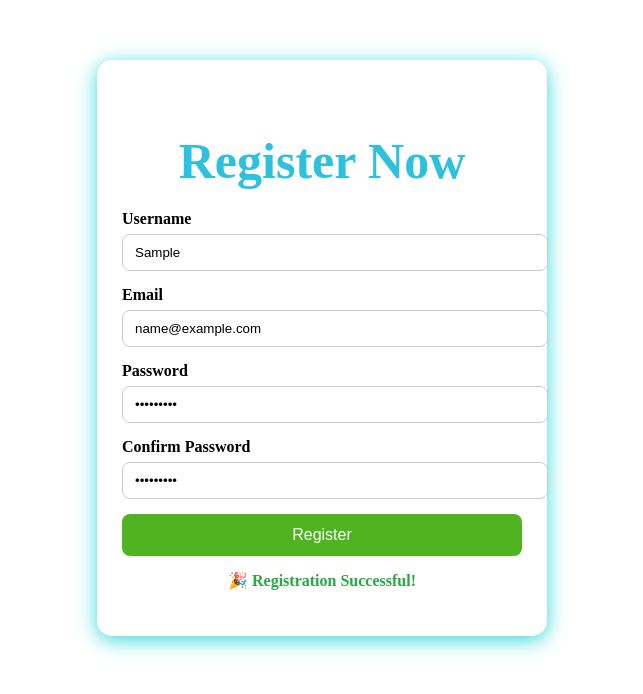
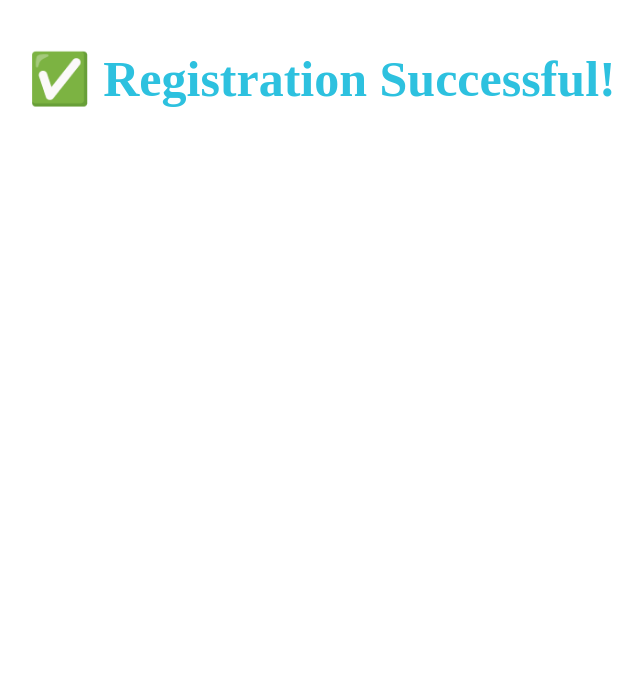
Before and after one commit to pratiksha0024/RegistrationForm, a React (Create React App) app: page / in a window 1280 px wide. Both pictures are taken after typing "Sample", "name@example.com", "Sample123", "Sample123" into the empty fields and a click on the button "Register". Shown: the top 694 px of the page, without its empty margins (318-961 px from the left). Built offline with nearby package versions, Linux system fonts and the light colour scheme.

Commit message:
Commited

```diff
--- a/src/Register.js
+++ b/src/Register.js
@@ -1,5 +1,5 @@
 import React, { useState } from 'react';
-import './App.css';
+import  './App.css';
 
 function RegistrationForm() {
   const [formData, setFormData] = useState({
@@ -10,7 +10,8 @@ function RegistrationForm() {
   });
 
   const [errors, setErrors] = useState({});
-  const [submitted, setSubmitted] = useState(false);
+  const [submit, setSubmitted] = useState(false);
+  const [text,setText]=useState("Shraddha")
 
   const handleChange = (e) => {
     const { name, value } = e.target;
@@ -19,11 +20,14 @@ function RegistrationForm() {
 
   const validate = () => {
     let newErrors = {};
-    if (!formData.username.trim()) newErrors.username = 'Username is required';
-    if (!formData.email.trim()) newErrors.email = 'Email is required';
-    if (!formData.password) newErrors.password = 'Password is required';
-    if (formData.password !== formData.confirmPassword)
-      newErrors.confirmPassword = 'Passwords do not match';
+    if (!formData.username.trim()){
+        newErrors.username = 'Username is required';}
+    if (!formData.email.trim()) {
+        newErrors.email = 'Email is required';}
+    if (!formData.password) {
+        newErrors.password = 'Password is required';}
+    if (formData.password !== formData.confirmPassword){
+        newErrors.confirmPassword = 'Passwords do not match';}
     setErrors(newErrors);
     return Object.keys(newErrors).length === 0;
   };
@@ -37,11 +41,23 @@ function RegistrationForm() {
       setSubmitted(false);
     }
   };
+  const newPage=()=>{
+    setText("Registration Successful !!")
+    document.querySelector("#form-container").style.display='none';
+  }
+
+
 
 return (
-    <div className="form-container">
+  <>
+    {submit ? (
+      <h2 style={{ textAlign: 'center', marginTop: '50px' }}>
+        ✅ Registration Successful!
+      </h2>
+    ) : (
+      <div className="form-container" id="form-container">
         <h2>Register Now</h2>
-      <form onSubmit={handleSubmit} noValidate>
+        <form onSubmit={handleSubmit}>
           <div className="input-group">
             <label>Username</label>
             <input
@@ -90,11 +106,13 @@ function RegistrationForm() {
             {errors.confirmPassword && <small>{errors.confirmPassword}</small>}
           </div>
 
-        <button type="submit">Register</button>
-        {submitted && <p className="success-msg">🎉 Registration Successful!</p>}
+          <button type="submit" id="register-btn">Register</button>
         </form>
       </div>
+    )}
+  </>
 );
+
 }
 
-export default RegistrationForm;
+export default RegistrationForm
```
Lines whose indentation alone changed are shown as unchanged.
